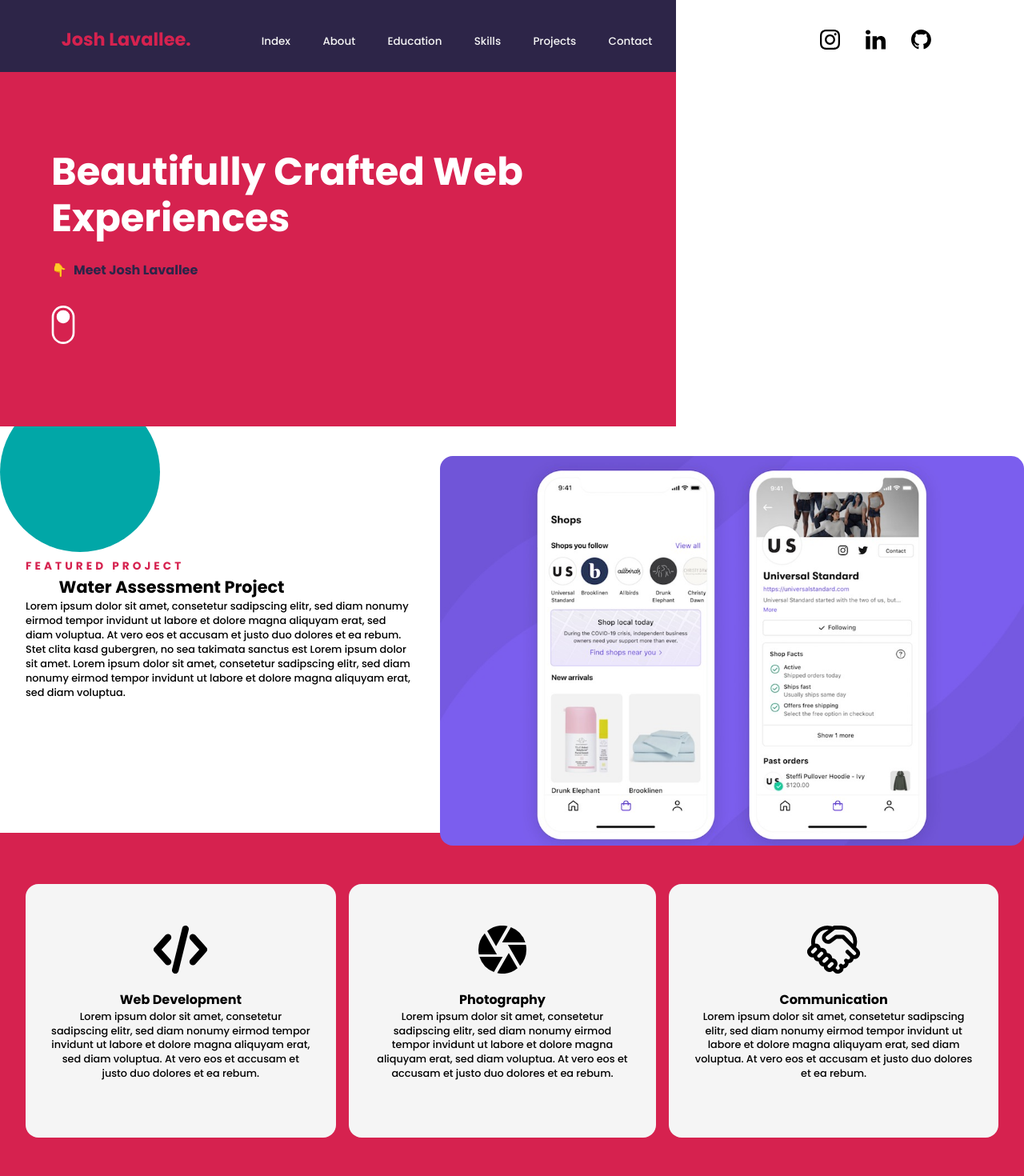
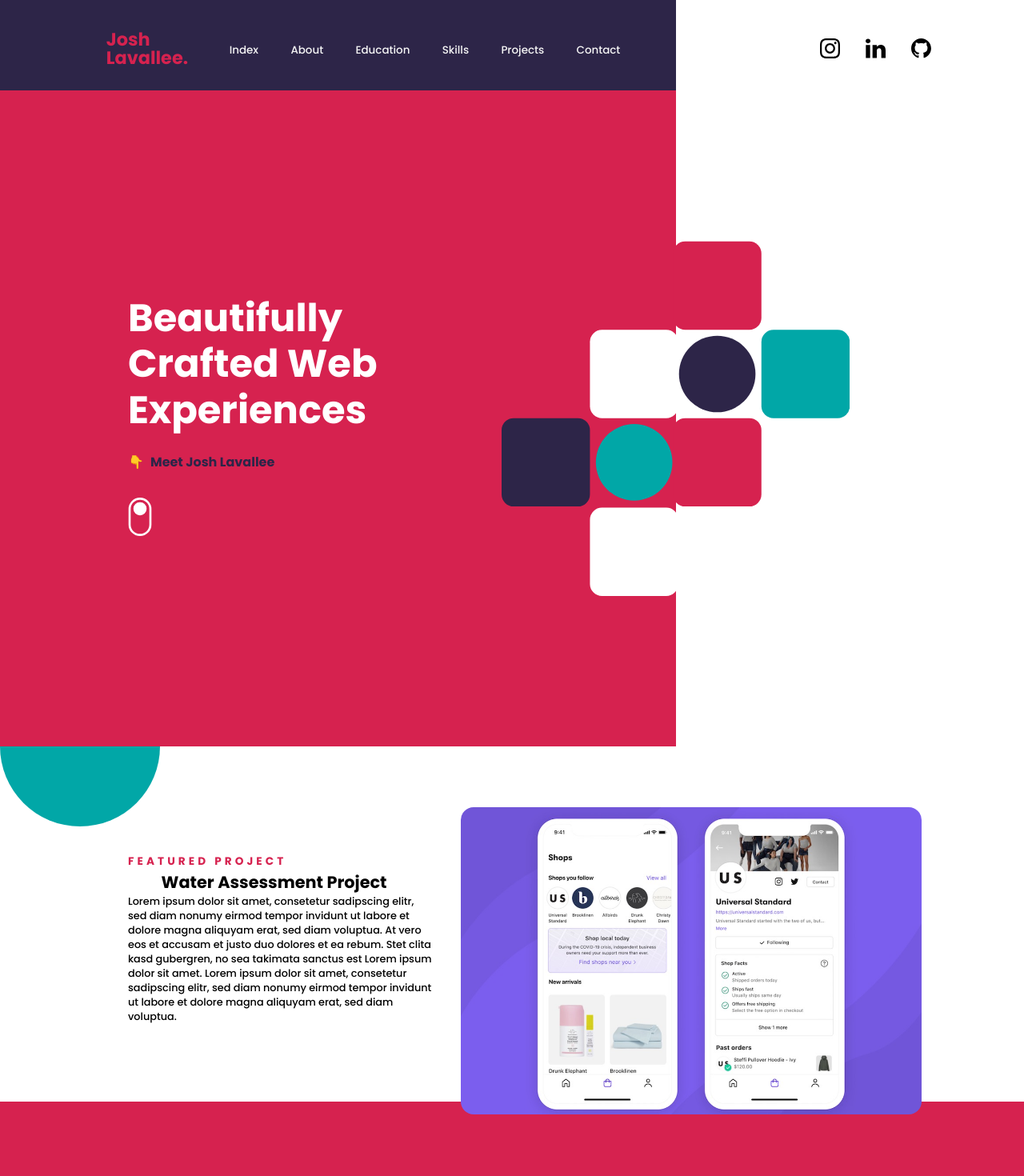
Before and after one commit to jlavallee76/parallax-portfolio, a React (Create React App) app: page / in a window 1280 px wide. Shown: the top 1470 px of the page at 80% size. Built offline with nearby package versions, Linux system fonts and the light colour scheme.

Commit message:
Responsiveness finished for mobile, tablet, and desktop

```diff
--- a/src/app.scss
+++ b/src/app.scss
@@ -25,6 +25,7 @@
 
 $tablet-width: 800px;
 $desktop-width: 1050px;
+$largee-desktop-width: 1250px;
 
 @mixin tablet {
     @media (min-width: #{$tablet-width}) {
@@ -33,7 +34,19 @@
 }
 
 @mixin desktop {
-    @media (min-width: #{$tablet-width}) {
+    @media (min-width: #{$desktop-width}) {
         @content;
     }
 }
+
+@mixin lrg-desktop {
+    @media (min-width: #{$largee-desktop-width}) {
+        @content;
+    }
+}
+
+@include lrg-desktop {
+    section {
+        padding: 10em 10em 4em 10em;
+    }
+}
--- a/src/components/index/index.scss
+++ b/src/components/index/index.scss
@@ -77,7 +77,7 @@
         grid-template-columns: 66% auto;
         background: unset;
         padding: 0;
-        height: 50vh;
+        height: 90vh;
 
         .content {
             background: $vapor-pink-vibrant;
@@ -95,6 +95,16 @@
     .meet {
         margin: unset;
         margin-bottom: 2em;
+    }
+
+    .hero-design {
+        display: unset;
+        margin-left: -50%;
+
+        padding: 0px;
+        height: 100%;
+        width: 100%;
+        z-index: 1;
     }
 
     .navigation-container {
@@ -152,3 +162,17 @@
         }
     }
 }
+
+@include lrg-desktop {
+    .logo {
+        padding-left: 2.5em;
+    }
+
+    nav {
+        margin-right: 2.5em;
+    }
+
+    .hero .content {
+        padding: 16em 18em 16em 10em;
+    }
+}
--- a/src/components/projects/projects.scss
+++ b/src/components/projects/projects.scss
@@ -63,3 +63,10 @@
         margin-top: 1em;
     }
 }
+
+@include desktop {
+    .projects img {
+        float: right;
+        max-width: 800px;
+    }
+}
```
Also changed, not shown: src/components/index/Index.jsx (indentation only).
